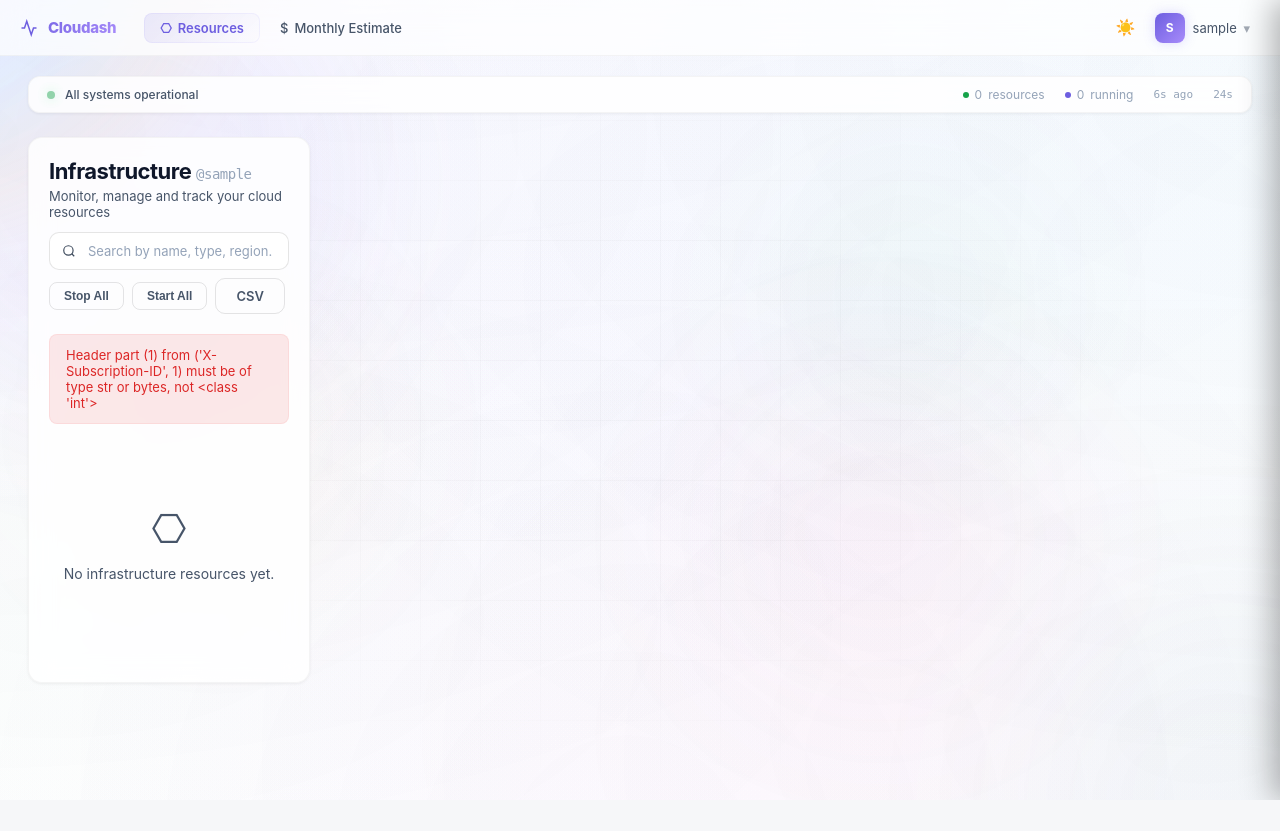
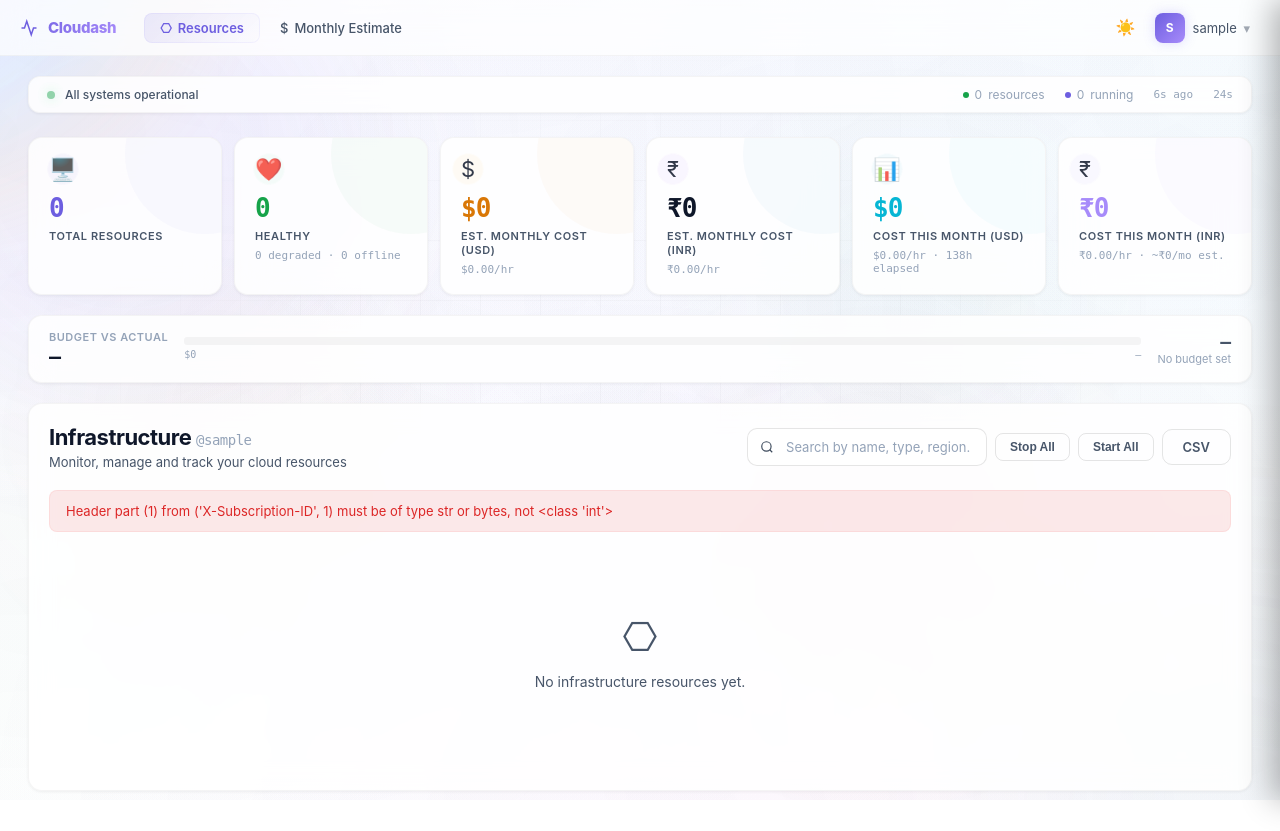
Before and after one commit to saimazansari/cloud-dashboard, a Flask app: page / in a window 1280 px wide. Before the commit the page ends 800 px from the top, so only its background shows below. Run offline with Flask 3, Linux system fonts and the light colour scheme; the visitor is signed in with stand-in values (Sample User, id 1).

Commit message:
Revert "Remove budget vs actual section from dashboard"
This reverts commit 30cd44b49f23299c9128dd6d0c5a5a64f649ea57.

```diff
--- a/frontend/templates/dashboard.html
+++ b/frontend/templates/dashboard.html
@@ -32,6 +32,67 @@
     </div>
 </div>
 <div class="grid-6">
+    <div class="stat-card g1">
+        <div class="stat-icon">🖥️</div>
+        <div class="stat-value"><span class="countup" data-target="{{ stats.total }}">{{ stats.total }}</span></div>
+        <div class="stat-label">Total Resources</div>
+    </div>
+    <div class="stat-card g2">
+        <div class="stat-icon">❤️</div>
+        <div class="stat-value"><span class="countup" data-target="{{ health.healthy }}">{{ health.healthy }}</span></div>
+        <div class="stat-label">Healthy</div>
+        <div class="stat-sub"><span class="countup" data-target="{{ health.degraded }}">{{ health.degraded }}</span> degraded &middot; <span class="countup" data-target="{{ health.offline }}">{{ health.offline }}</span> offline</div>
+    </div>
+    <div class="stat-card g3">
+        <div class="stat-icon">$</div>
+        <div class="stat-value countup" data-target="{{ stats.monthly_cost }}" data-prefix="$" data-decimals="0">${{ stats.monthly_cost|int }}</div>
+        <div class="stat-label">Est. Monthly Cost (USD)</div>
+        <div class="stat-sub">${{ "%.2f"|format(stats.hourly_cost) }}/hr</div>
+    </div>
+    <div class="stat-card g4">
+        <div class="stat-icon">₹</div>
+        <div class="stat-value countup" data-target="{{ stats.monthly_cost_inr }}" data-prefix="₹" data-decimals="0">₹{{ stats.monthly_cost_inr|int }}</div>
+        <div class="stat-label">Est. Monthly Cost (INR)</div>
+        <div class="stat-sub">₹{{ "%.2f"|format(stats.hourly_cost_inr) }}/hr</div>
+    </div>
+    <div class="stat-card g5">
+        <div class="stat-icon">📊</div>
+        <div class="stat-value countup" data-target="{{ stats.cost_sofar }}" data-prefix="$" data-decimals="0">${{ stats.cost_sofar|int }}</div>
+        <div class="stat-label">Cost This Month (USD)</div>
+        <div class="stat-sub">${{ "%.2f"|format(stats.hourly_cost) }}/hr &middot; {{ "%d"|format(hours_sofar) }}h elapsed</div>
+    </div>
+    <div class="stat-card g6">
+        <div class="stat-icon">₹</div>
+        <div class="stat-value countup" data-target="{{ stats.cost_sofar_inr }}" data-prefix="₹" data-decimals="0">₹{{ stats.cost_sofar_inr|int }}</div>
+        <div class="stat-label">Cost This Month (INR)</div>
+        <div class="stat-sub">₹{{ "%.2f"|format(stats.hourly_cost_inr) }}/hr &middot; ~₹{{ stats.monthly_cost_inr|int }}/mo est.</div>
+    </div>
+</div>
+
+<div class="budget-row" id="budgetRow">
+    <div class="card" style="padding:14px 20px;">
+        <div style="display:flex;justify-content:space-between;align-items:center;gap:16px;flex-wrap:wrap;">
+            <div>
+                <div style="font-size:11px;color:var(--text-dim);font-weight:600;text-transform:uppercase;letter-spacing:0.5px;">Budget vs Actual</div>
+                <div id="budgetDashActual" style="font-size:20px;font-weight:700;font-family:var(--font-mono);">—</div>
+            </div>
+            <div style="flex:1;min-width:120px;">
+                <div class="budget-bar" style="height:8px;">
+                    <div class="budget-fill" id="budgetDashFill" style="width:0%;height:100%;"></div>
+                </div>
+                <div style="display:flex;justify-content:space-between;font-size:10px;color:var(--text-dim);margin-top:4px;font-family:var(--font-mono);">
+                    <span>$0</span>
+                    <span id="budgetDashLabel">—</span>
+                </div>
+            </div>
+            <div style="text-align:right;">
+                <div id="budgetDashPct" style="font-size:18px;font-weight:700;font-family:var(--font-mono);color:var(--text-muted);">—</div>
+                <div id="budgetDashStatus" style="font-size:11px;color:var(--text-dim);">No budget set</div>
+            </div>
+        </div>
+    </div>
+</div>
+</div>
 
 <div class="card">
     <div class="section-header">
@@ -450,5 +511,34 @@
     _origRefresh();
     setTimeout(hideSkeletons, 800);
 };
+
+(function() {
+    fetch('/api/budget/status')
+        .then(function(r) { return r.json(); })
+        .then(function(d) {
+            if (!d || d.status === 'not_set') {
+                document.getElementById('budgetDashStatus').textContent = 'Set budget in settings';
+                return;
+            }
+            var pct = Math.min(d.percentage, 100);
+            document.getElementById('budgetDashActual').textContent = '$' + d.actual.toFixed(0) + ' / $' + d.budget.toFixed(0);
+            document.getElementById('budgetDashFill').style.width = pct.toFixed(0) + '%';
+            document.getElementById('budgetDashLabel').textContent = '$' + d.budget.toFixed(0);
+            document.getElementById('budgetDashPct').textContent = pct.toFixed(0) + '%';
+
+            var das = document.getElementById('budgetDashStatus');
+            if (d.status === 'exceeded') {
+                das.innerHTML = '<span style="color:var(--danger);font-weight:600;">Exceeded by $' + (d.actual - d.budget).toFixed(0) + '</span>';
+                document.getElementById('budgetDashFill').style.background = 'var(--danger)';
+            } else if (d.status === 'warning') {
+                das.innerHTML = '<span style="color:var(--warning);font-weight:600;">$' + d.remaining.toFixed(0) + ' remaining</span>';
+                document.getElementById('budgetDashFill').style.background = 'var(--warning)';
+            } else {
+                das.innerHTML = '<span style="color:var(--success);font-weight:600;">$' + d.remaining.toFixed(0) + ' left</span>';
+                document.getElementById('budgetDashFill').style.background = 'var(--success)';
+            }
+        })
+        .catch(function() {});
+})();
 </script>
 {% endblock %}
```
